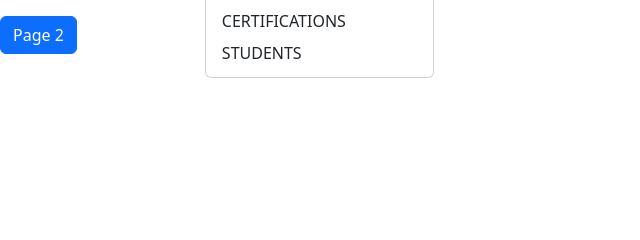
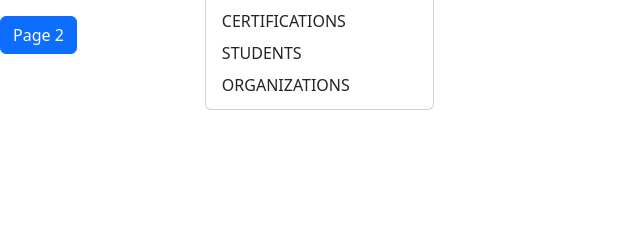
Before and after one commit to SanaYariH/HW4-MIS4013, a PHP site: page / in a window 1280 px wide, after a click on "Dropdown". Shown: the part 189-429 px from the top of the page, without its empty margins (0-640 px from the left). Run offline with PHP 8.4, Linux system fonts and the light colour scheme; data that the repository does not hold is empty.

Commit message:
Update header.php

```diff
--- a/header.php
+++ b/header.php
@@ -23,6 +23,7 @@
             <li><a class="dropdown-item" href="jobs.php">STUDENT JOBS</a></li>
             <li><a class="dropdown-item" href="certifications.php">CERTIFICATIONS</a></li>
             <li><a class="dropdown-item" href="students.php">STUDENTS</a></li>
+            <li><a class="dropdown-item" href="organizations.php">ORGANIZATIONS</a></li>
 
           </ul>
         </li>
```
